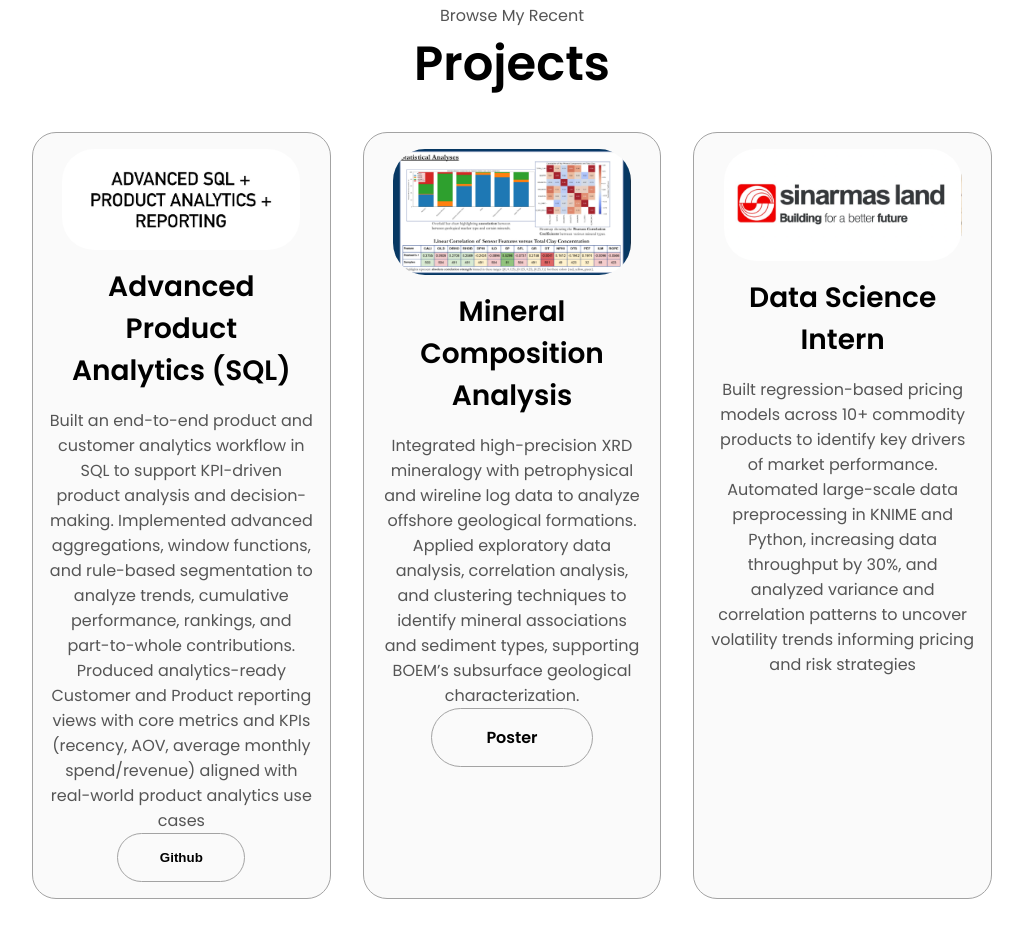
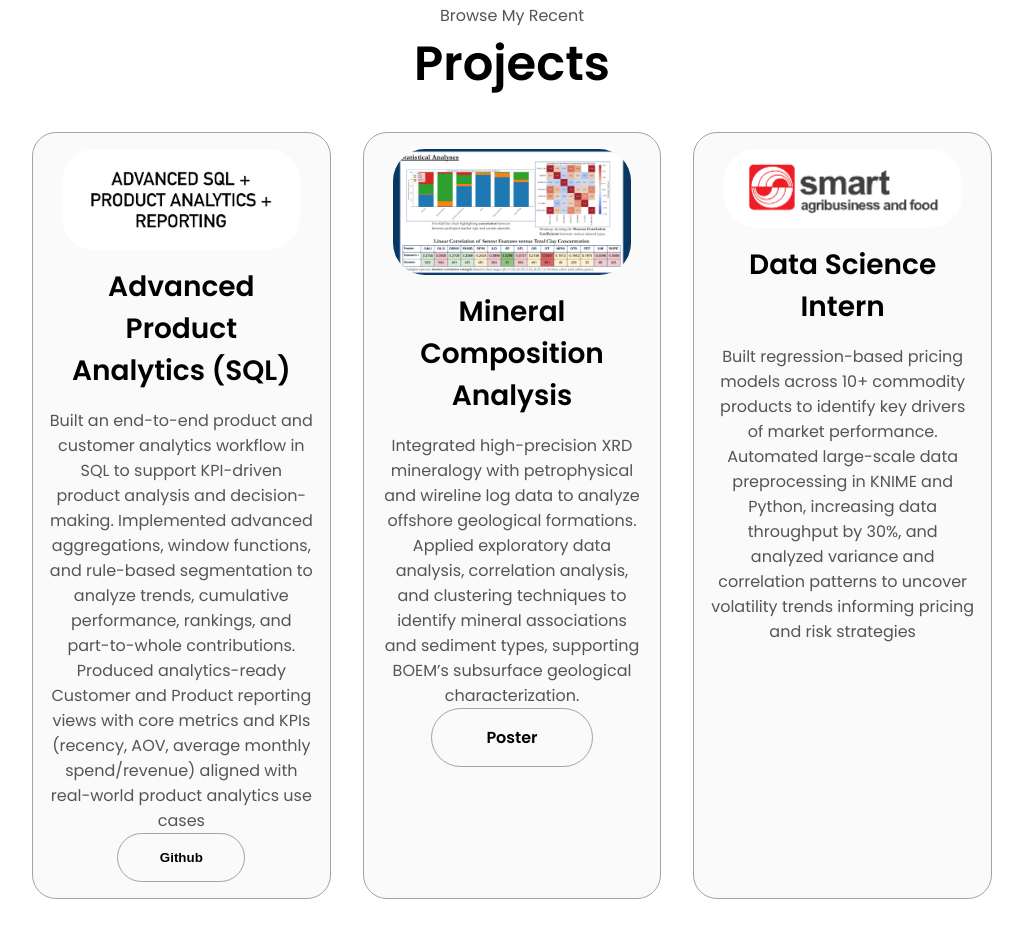
Before and after one commit to beccaashleyy/Rebecca-Ashley-Portfolio, a plain HTML site: page index.html in a window 1280 px wide. Shown: the part 2537-3465 px from the top of the page, without its empty margins (128-1151 px from the left). Drawn offline with Linux system fonts and the light colour scheme.

Commit message:
new logo

```diff
--- a/index.html
+++ b/index.html
@@ -219,7 +219,7 @@
                 <div class="details-container color-container">
                     <div class="article-container">
                         <img
-                        src="./Sinarmas-logo.png"
+                        src="./SMART_logo.png"
                         alt="Project 2"
                         class="project-img"
                         />
```
Also changed, not shown: SMART_logo.png (added), 2 other files.
